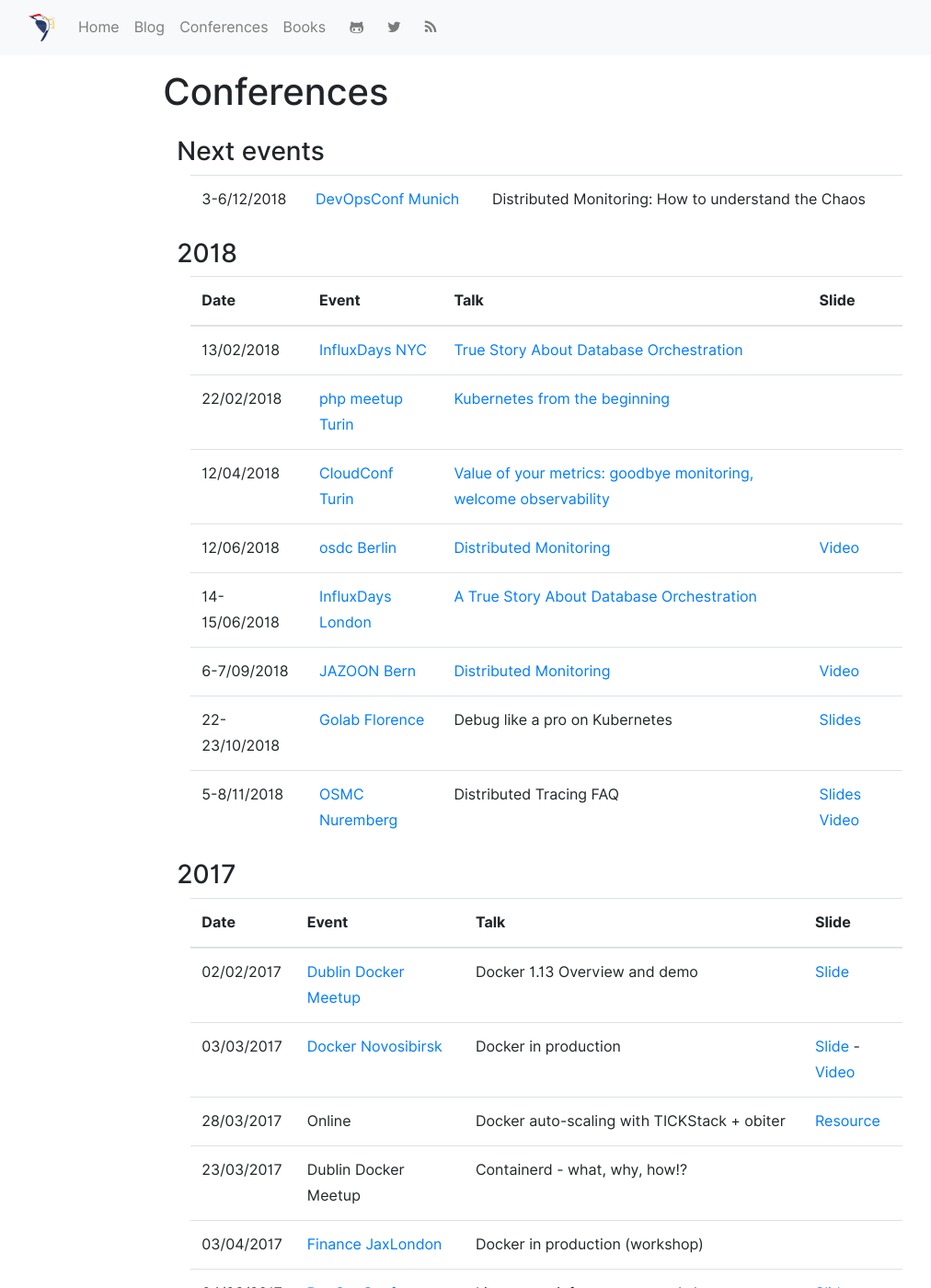
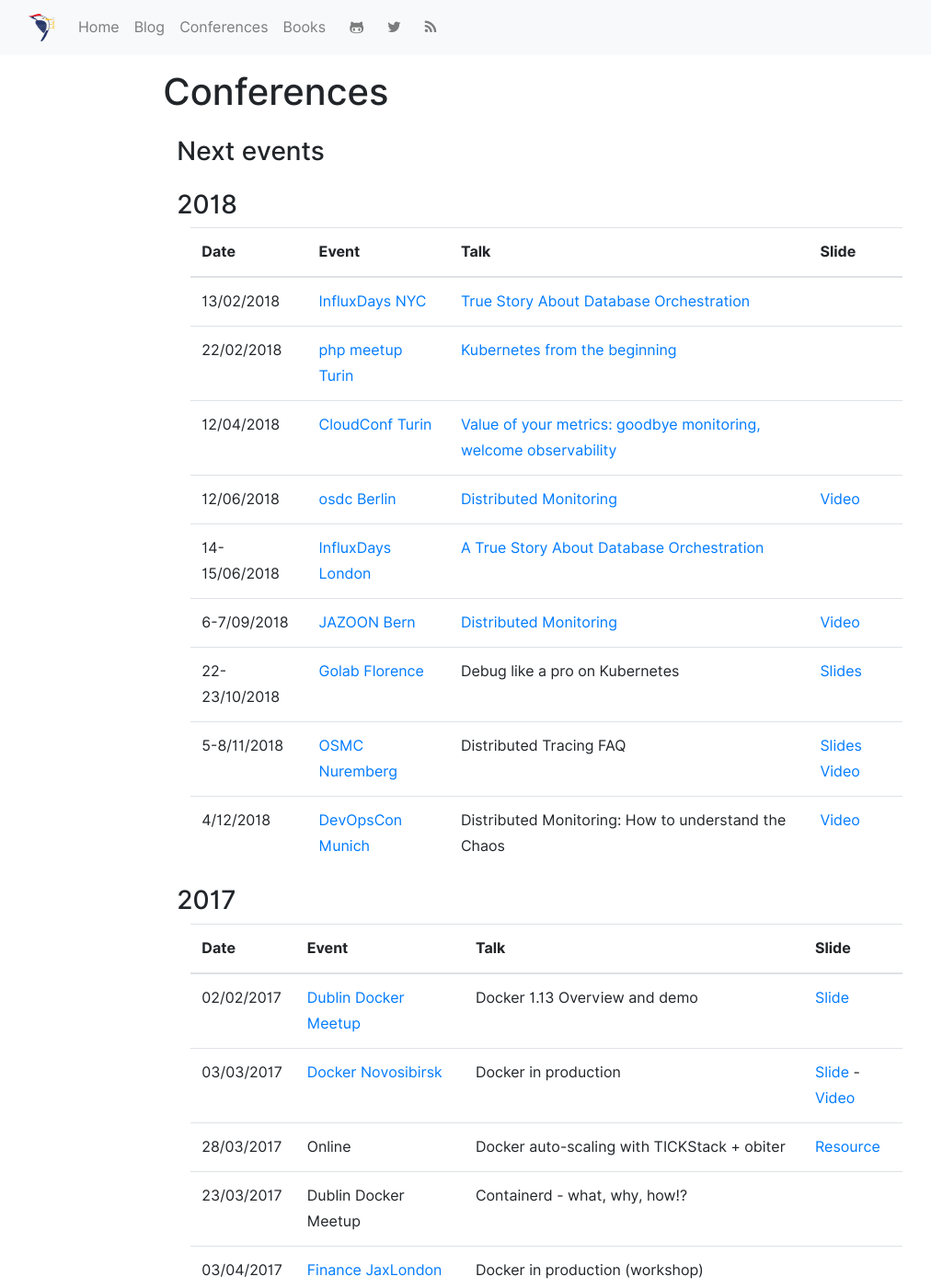
Before and after one commit to gianarb/gianarb.github.com, a Jekyll site: the page built from conferences.html, in a window 1280 px wide and 1400 px high. Shown: the whole window at 92% size, without its empty margins (54-1066 px from the left). Built offline with Jekyll 4.4.1, drawn with Linux system fonts in a browser that asks for light colours; nearby versions of some CDN libraries; some of the changed lines change nothing that is shown.

Commit message:
Moved devopscon to done!
Signed-off-by: Gianluca Arbezzano <gianarb92@gmail.com>

```diff
--- a/_includes/next-events.html
+++ b/_includes/next-events.html
@@ -3,11 +3,11 @@
     <div class="col-md-12">
       <table class="table table-hover">
           <thead>
-            <tr>
-              <td>3-6/12/2018</td>
-              <td><a href="https://devopsconference.de/">DevOpsConf Munich</a></td>
-              <td>Distributed Monitoring: How to understand the Chaos</td>
-            </tr>
+            <!--<tr>-->
+              <!--<td>3-6/12/2018</td>-->
+              <!--<td><a href="https://devopsconference.de/">DevOpsConf Munich</a></td>-->
+              <!--<td>Distributed Monitoring: How to understand the Chaos</td>-->
+            <!--</tr>-->
           </thead>
           <tbody>
           </tbody>
--- a/conferences.html
+++ b/conferences.html
@@ -79,6 +79,12 @@
                   <td><a target="_blank" href="https://osmc.de/">OSMC Nuremberg</a></td>
                   <td>Distributed Tracing FAQ</td>
                   <td><a target="_blank" href="https://speakerdeck.com/gianarb/distributed-tracing-faq">Slides</a> <a href="https://youtu.be/3LpclL7Akrg" target="_blank">Video</a></td>
+                </tr>
+                <tr>
+                  <td>4/12/2018</td>
+                  <td><a target="_blank" href="https://devopsconference.de/">DevOpsCon Munich</a></td>
+                  <td>Distributed Monitoring: How to understand the Chaos</td>
+                  <td><a target="_blank" href="https://www.youtube.com/watch?v=9vbB0SxVFxs">Video</a></td>
                 </tr>
               </tbody>
             </table>
```
